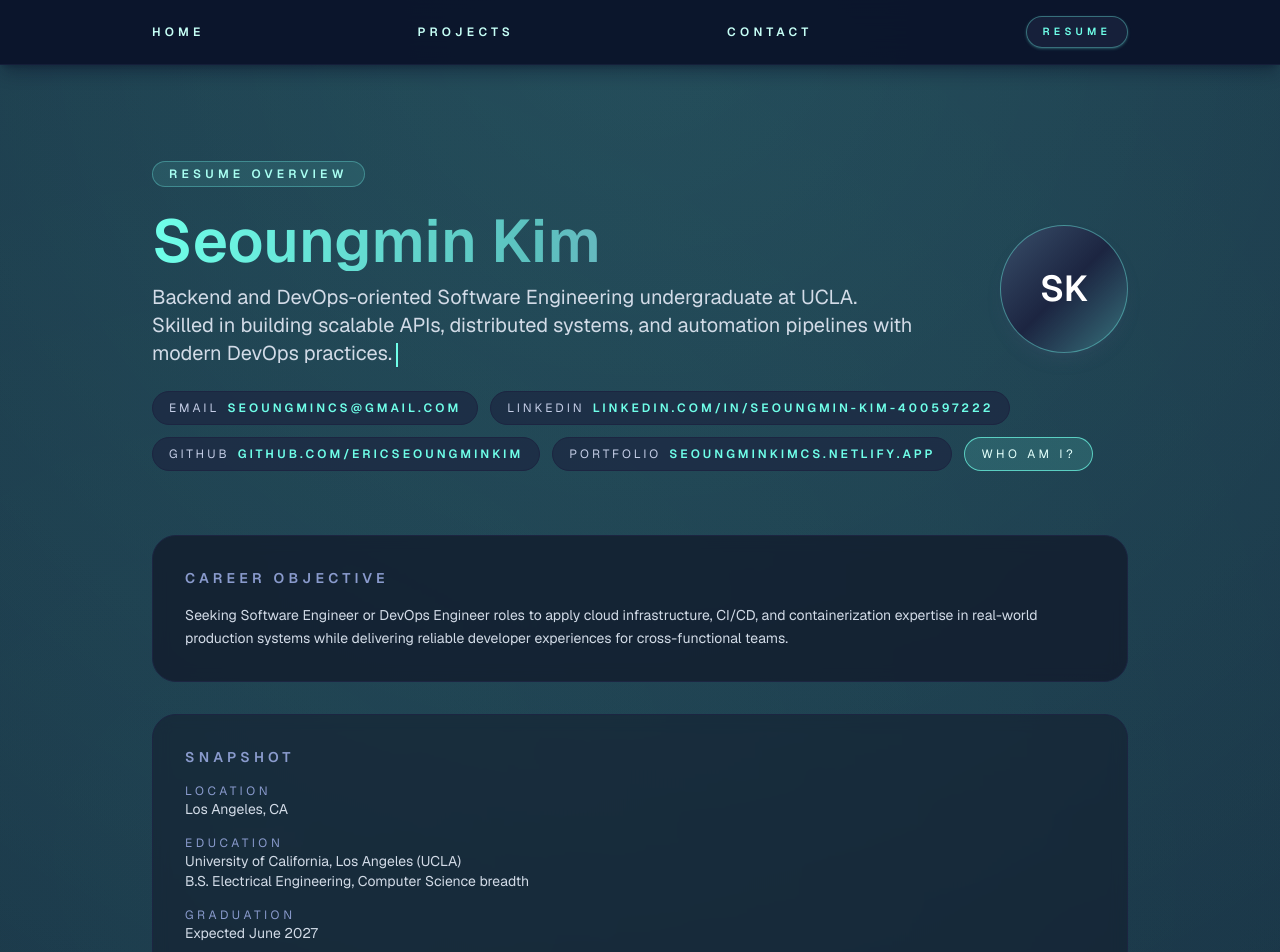
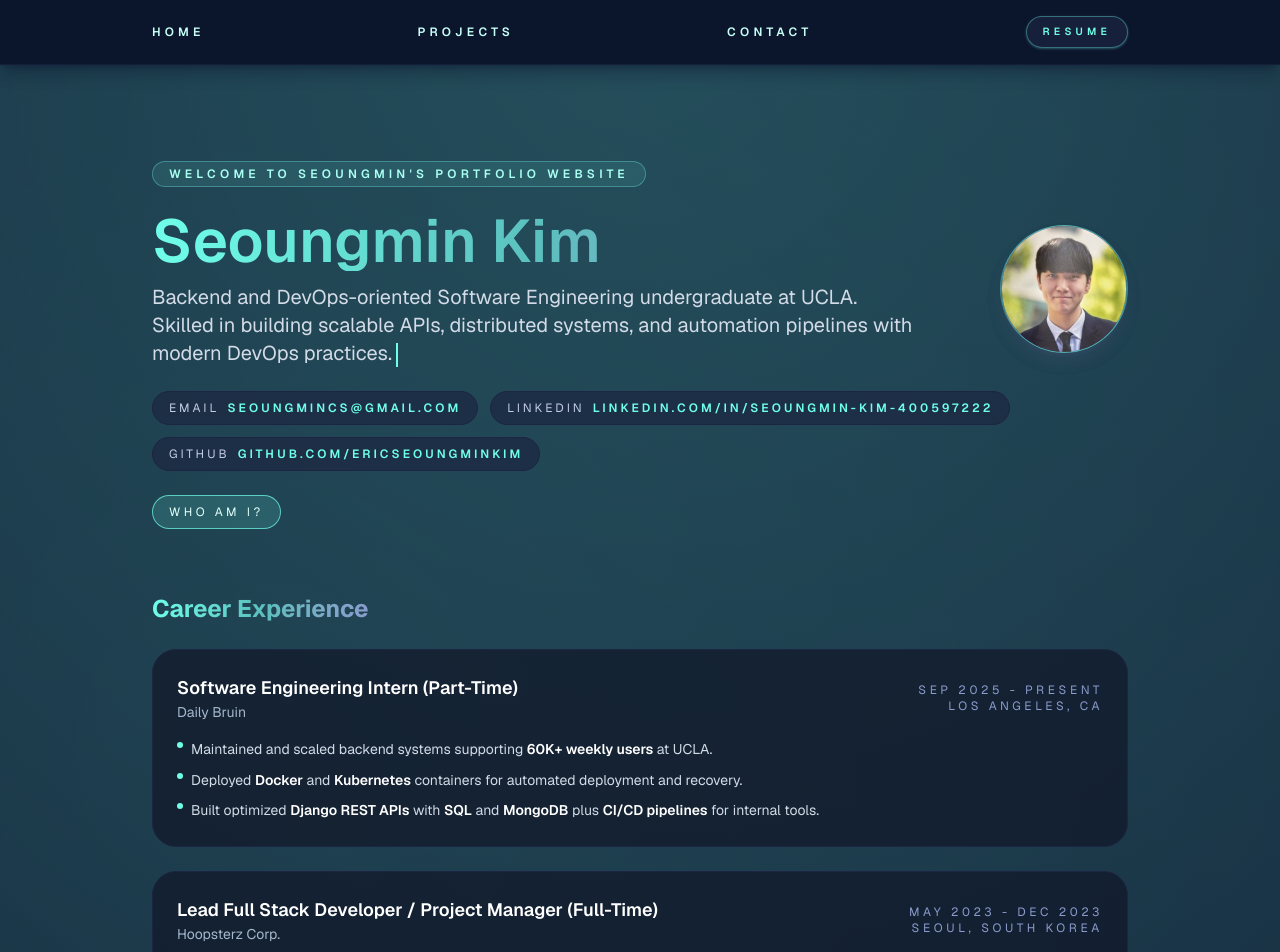
Before and after one commit to EricSeoungminKim/personal_portfolio_website, a Next.js app: page / in a window 1280 px wide. Shown: the top 952 px of the page. Built offline with nearby package versions, Linux system fonts and the light colour scheme.

Commit message:
finished the second version of website

```diff
--- a/src/app/_components/experience-section.tsx
+++ b/src/app/_components/experience-section.tsx
@@ -8,10 +8,9 @@ export function ExperienceSection({ experiences }: ExperienceSectionProps) {
   return (
     <section className="space-y-6">
       <div className="flex items-center justify-between gap-3">
-        <h2 className="bg-gradient-to-r from-[#6fffe9] via-[#5bc0be] to-[#8a9bcd] bg-clip-text text-2xl font-semibold text-transparent">
-          Experience
+        <h2 className="bg-gradient-to-r from-[#6fffe9] via-[#5bc0be] to-[#8a9bcd] bg-clip-text text-2xl font-bold text-transparent">
+          Career Experience
         </h2>
-        <p className="text-xs uppercase tracking-[0.3em] text-[#8a9bcd]">Impact in action</p>
       </div>
       <div className="space-y-6">
         {experiences.map((experience) => (
@@ -21,7 +20,9 @@ export function ExperienceSection({ experiences }: ExperienceSectionProps) {
           >
             <div className="flex flex-wrap items-center justify-between gap-3">
               <div>
-                <h3 className="text-lg font-semibold text-white">{experience.role}</h3>
+                <h3 className="text-lg font-semibold text-white">
+                  {experience.role}
+                </h3>
                 <p className="text-sm text-[#a5b8ce]">{experience.company}</p>
               </div>
               <div className="text-right text-xs uppercase tracking-[0.3em] text-[#8a9bcd]">
@@ -32,7 +33,10 @@ export function ExperienceSection({ experiences }: ExperienceSectionProps) {
             <ul className="mt-4 space-y-2 text-sm leading-relaxed text-[#d2dbe7]">
               {experience.bullets.map((bullet, index) => (
                 <li key={index} className="flex items-start gap-2">
-                  <span className="mt-1 h-1.5 w-1.5 rounded-full bg-[#6fffe9]" aria-hidden />
+                  <span
+                    className="mt-1 h-1.5 w-1.5 rounded-full bg-[#6fffe9]"
+                    aria-hidden
+                  />
                   <span>{bullet}</span>
                 </li>
               ))}
--- a/src/app/_components/hero-section.tsx
+++ b/src/app/_components/hero-section.tsx
@@ -1,6 +1,7 @@
 "use client";
 
 import { useEffect, useState } from "react";
+import Image from "next/image";
 import type { ContactLink } from "@/data/personal";
 
 type HeroSectionProps = {
@@ -34,7 +35,7 @@ export function HeroSection({ introText, contactLinks }: HeroSectionProps) {
   useEffect(() => {
     const intervalId = window.setInterval(
       () => setShowCursor((prev) => !prev),
-      isTypingComplete ? 600 : 300,
+      isTypingComplete ? 600 : 300
     );
 
     return () => window.clearInterval(intervalId);
@@ -45,14 +46,17 @@ export function HeroSection({ introText, contactLinks }: HeroSectionProps) {
   return (
     <section className="space-y-6">
       <p className="inline-flex items-center gap-2 rounded-full border border-[#5bc0be]/50 bg-[#5bc0be]/15 px-4 py-1 text-xs font-semibold uppercase tracking-[0.35em] text-[#a9fff2]">
-        Resume Overview
+        Welcome to Seoungmin&apos;s Portfolio Website
       </p>
       <div className="flex flex-col gap-6 md:flex-row md:items-center md:justify-between">
         <div className="space-y-3">
           <h1 className="bg-gradient-to-r from-[#6fffe9] via-[#5bc0be] to-[#8a9bcd] bg-clip-text text-4xl font-semibold text-transparent sm:text-5xl md:text-6xl">
             Seoungmin Kim
           </h1>
-          <p className="relative max-w-3xl text-lg text-[#d2dbe7] sm:text-xl" aria-live="polite">
+          <p
+            className="relative max-w-3xl text-lg text-[#d2dbe7] sm:text-xl"
+            aria-live="polite"
+          >
             <span>{displayText}</span>
             <span
               className={`ml-1 inline-block h-6 w-0.5 align-middle bg-[#6fffe9] transition-opacity ${
@@ -64,7 +68,13 @@ export function HeroSection({ introText, contactLinks }: HeroSectionProps) {
         </div>
         <div className="flex shrink-0 items-center justify-center">
           <div className="flex h-28 w-28 items-center justify-center rounded-full border border-[#5bc0be]/60 bg-gradient-to-br from-[#3a506b] via-[#1c2541] to-[#5bc0be]/40 text-3xl font-semibold text-white shadow-lg shadow-[#3a506b]/30 sm:h-32 sm:w-32 sm:text-4xl">
-            SK
+            <Image
+              src="/headshot.jpg"
+              alt="Seoungmin Kim"
+              width={128}
+              height={128}
+              className="h-28 w-28 rounded-full border border-[#5bc0be]/60 object-cover shadow-lg shadow-[#3a506b]/30 sm:h-32 sm:w-32"
+            />
           </div>
         </div>
       </div>
@@ -74,7 +84,9 @@ export function HeroSection({ introText, contactLinks }: HeroSectionProps) {
             key={link.label}
             href={link.href}
             target={link.href.startsWith("http") ? "_blank" : undefined}
-            rel={link.href.startsWith("http") ? "noopener noreferrer" : undefined}
+            rel={
+              link.href.startsWith("http") ? "noopener noreferrer" : undefined
+            }
             className="group inline-flex items-center gap-2 rounded-full border border-[#1c2541] bg-[#1c2541]/70 px-4 py-2 text-xs uppercase tracking-[0.25em] text-[#c4cde6] transition hover:border-[#6fffe9]/70 hover:text-[#6fffe9] focus-visible:outline-none focus-visible:ring-2 focus-visible:ring-[#6fffe9]/60 focus-visible:ring-offset-2 focus-visible:ring-offset-[#0b132b]"
           >
             <span>{link.label}</span>
@@ -83,6 +95,8 @@ export function HeroSection({ introText, contactLinks }: HeroSectionProps) {
             </span>
           </a>
         ))}
+      </div>
+      <div>
         <a
           href="#who-am-i"
           className="group inline-flex items-center gap-2 rounded-full border border-[#6fffe9]/70 bg-[#6fffe9]/15 px-4 py-2 text-xs uppercase tracking-[0.3em] text-[#e2fffb] transition hover:bg-[#6fffe9]/25 focus-visible:outline-none focus-visible:ring-2 focus-visible:ring-[#6fffe9]/70 focus-visible:ring-offset-2 focus-visible:ring-offset-[#0b132b]"
--- a/src/app/page.tsx
+++ b/src/app/page.tsx
@@ -1,18 +1,15 @@
 import {
-  careerObjective,
   contactLinks,
   courseworkGroups,
   experiences,
   heroIntroText,
   skillCardGradients,
   skillGroups,
-  snapshotItems,
   whoAmIHighlights,
   whoAmIIntro,
   whoAmITimeline,
 } from "@/data/personal";
 import { HeroSection } from "@/app/_components/hero-section";
-import { CareerSection } from "@/app/_components/career-section";
 import { ExperienceSection } from "@/app/_components/experience-section";
 import { SkillsSection } from "@/app/_components/skills-section";
 import { CourseworkSection } from "@/app/_components/coursework-section";
@@ -22,11 +19,17 @@ export default function HomePage() {
   return (
     <main className="relative mx-auto flex max-w-5xl flex-col gap-16 px-6 py-16 md:py-24">
       <HeroSection introText={heroIntroText} contactLinks={contactLinks} />
-      <CareerSection objective={careerObjective} snapshot={snapshotItems} />
       <ExperienceSection experiences={experiences} />
       <SkillsSection groups={skillGroups} gradients={skillCardGradients} />
-      <CourseworkSection groups={courseworkGroups} gradients={skillCardGradients} />
-      <WhoAmISection intro={whoAmIIntro} timeline={whoAmITimeline} highlights={whoAmIHighlights} />
+      <CourseworkSection
+        groups={courseworkGroups}
+        gradients={skillCardGradients}
+      />
+      <WhoAmISection
+        intro={whoAmIIntro}
+        timeline={whoAmITimeline}
+        highlights={whoAmIHighlights}
+      />
     </main>
   );
 }
--- a/src/data/contact.ts
+++ b/src/data/contact.ts
@@ -24,10 +24,4 @@ export const contactMethods: ContactMethod[] = [
     description: "Connect for professional updates and collaborations.",
     cta: "Connect on LinkedIn",
   },
-  {
-    label: "Portfolio",
-    href: "https://seoungminkimcs.netlify.app",
-    description: "Browse a polished snapshot of my work and achievements.",
-    cta: "Open Portfolio",
-  },
 ];
--- a/src/data/personal.tsx
+++ b/src/data/personal.tsx
@@ -4,11 +4,6 @@ export type ContactLink = {
   label: string;
   value: string;
   href: string;
-};
-
-export type SnapshotItem = {
-  label: string;
-  value: ReactNode;
 };
 
 export type Experience = {
@@ -54,40 +49,10 @@ export const contactLinks: ContactLink[] = [
     value: "github.com/EricSeoungminKim",
     href: "https://github.com/EricSeoungminKim",
   },
-  {
-    label: "Portfolio",
-    value: "seoungminkimcs.netlify.app",
-    href: "https://seoungminkimcs.netlify.app",
-  },
 ];
 
 export const careerObjective =
   "Seeking Software Engineer or DevOps Engineer roles to apply cloud infrastructure, CI/CD, and containerization expertise in real-world production systems while delivering reliable developer experiences for cross-functional teams.";
-
-export const snapshotItems: SnapshotItem[] = [
-  {
-    label: "Location",
-    value: "Los Angeles, CA",
-  },
-  {
-    label: "Education",
-    value: (
-      <>
-        University of California, Los Angeles (UCLA)
-        <br />
-        B.S. Electrical Engineering, Computer Science breadth
-      </>
-    ),
-  },
-  {
-    label: "Graduation",
-    value: "Expected June 2027",
-  },
-  {
-    label: "Interests",
-    value: "Cloud automation, observability, developer platforms",
-  },
-];
 
 export const experiences: Experience[] = [
   {
@@ -138,7 +103,10 @@ export const experiences: Experience[] = [
       <>
         Managed full-cycle development across architecture, deployment, and
         optimization with{" "}
-        <span className="font-semibold text-white">cross-functional leadership</span>.
+        <span className="font-semibold text-white">
+          cross-functional leadership
+        </span>
+        .
       </>,
     ],
   },
@@ -147,15 +115,40 @@ export const experiences: Experience[] = [
 export const skillGroups: SkillGroup[] = [
   {
     category: "Cloud and DevOps",
-    items: ["AWS (S3)", "Docker", "Kubernetes", "GitHub Actions", "Vercel", "CI/CD", "Linux"],
+    items: [
+      "AWS (S3)",
+      "Docker",
+      "Kubernetes",
+      "GitHub Actions",
+      "Vercel",
+      "CI/CD",
+      "Linux",
+    ],
   },
   {
     category: "Programming Languages",
-    items: ["Python", "JavaScript", "TypeScript", "C/C++", "Dart", "SQL", "Bash"],
+    items: [
+      "Python",
+      "JavaScript",
+      "TypeScript",
+      "C/C++",
+      "Dart",
+      "SQL",
+      "Bash",
+    ],
   },
   {
     category: "Frameworks and Libraries",
-    items: ["FastAPI", "Django", "React", "React Native", "Next.js", "Node.js", "Express", "Flutter"],
+    items: [
+      "FastAPI",
+      "Django",
+      "React",
+      "React Native",
+      "Next.js",
+      "Node.js",
+      "Express",
+      "Flutter",
+    ],
   },
   {
     category: "Databases",
@@ -163,7 +156,13 @@ export const skillGroups: SkillGroup[] = [
   },
   {
     category: "Tools",
-    items: ["Git", "Postman", "VS Code", "Google Cloud Console", "Agile Collaboration"],
+    items: [
+      "Git",
+      "Postman",
+      "VS Code",
+      "Google Cloud Console",
+      "Agile Collaboration",
+    ],
   },
 ];
 
@@ -206,14 +205,21 @@ export const courseworkGroups: CourseworkGroup[] = [
 
 export const whoAmIIntro: ReactNode[] = [
   <>
-    Hello! I&apos;m <span className="font-semibold text-[#6fffe9]">Seoungmin Kim</span>, an
-    international student at the University of California, Los Angeles (UCLA), majoring in{" "}
-    <span className="font-semibold text-[#6fffe9]">Electrical Engineering</span> with a{" "}
-    <span className="font-semibold text-[#6fffe9]">Tech Breadth in Computer Science</span>.
+    Hello! I&apos;m{" "}
+    <span className="font-semibold text-[#6fffe9]">Seoungmin Kim</span>, an
+    international student at the University of California, Los Angeles (UCLA),
+    majoring in{" "}
+    <span className="font-semibold text-[#6fffe9]">Electrical Engineering</span>{" "}
+    with a{" "}
+    <span className="font-semibold text-[#6fffe9]">
+      Tech Breadth in Computer Science
+    </span>
+    .
   </>,
   <>
-    I&apos;m passionate about the intersection of software and hardware, and I love exploring new
-    technologies through hackathons, side projects, and collaborative work.
+    I&apos;m passionate about the intersection of software and hardware, and I
+    love exploring new technologies through hackathons, side projects, and
+    collaborative work.
   </>,
 ];
 
@@ -233,8 +239,8 @@ export const whoAmITimeline: TimelineEntry[] = [
     badge: "UCLA",
     description: (
       <>
-        Began studies at <strong>UCLA</strong> in Electrical Engineering with a Computer Science
-        breadth.
+        Began studies at <strong>UCLA</strong> in Electrical Engineering with a
+        Computer Science breadth.
       </>
     ),
   },
@@ -243,8 +249,8 @@ export const whoAmITimeline: TimelineEntry[] = [
     badge: "ROKAF",
     description: (
       <>
-        Served in the <strong>Republic of Korea Air Force</strong> (Civil Engineering Squadron) as
-        part of national duty.
+        Served in the <strong>Republic of Korea Air Force</strong> (Civil
+        Engineering Squadron) as part of national duty.
       </>
     ),
   },
@@ -253,7 +259,8 @@ export const whoAmITimeline: TimelineEntry[] = [
     badge: "REBOOT",
     description: (
       <>
-        Returned to UCLA, reigniting hackathon, research, and product-building momentum.
+        Returned to UCLA, reigniting hackathon, research, and product-building
+        momentum.
       </>
     ),
   },
@@ -262,7 +269,8 @@ export const whoAmITimeline: TimelineEntry[] = [
     badge: "GRAD",
     description: (
       <>
-        Expected to graduate from UCLA with a Bachelor of Science in Electrical Engineering.
+        Expected to graduate from UCLA with a Bachelor of Science in Electrical
+        Engineering.
       </>
     ),
   },
@@ -271,12 +279,13 @@ export const whoAmITimeline: TimelineEntry[] = [
 export const whoAmIHighlights: ReactNode[] = [
   <>
     I enjoy working end-to-end, from <strong>front-end interfaces</strong> to{" "}
-    <strong>backend systems</strong> and even <strong>hardware design</strong>. My goal is to
-    champion products that challenge me technically while encouraging collaborative growth.
+    <strong>backend systems</strong> and even <strong>hardware design</strong>.
+    My goal is to champion products that challenge me technically while
+    encouraging collaborative growth.
   </>,
   <>
     I&apos;m always ready for new challenges, especially{" "}
-    <strong>hackathons, startups, and research opportunities</strong>. Let&apos;s build something
-    outstanding together.
+    <strong>hackathons, startups, and research opportunities</strong>.
+    Let&apos;s build something outstanding together.
   </>,
 ];
```
Also changed, not shown: src/app/_components/career-section.tsx (+9 -6 lines), public/headshot.jpg (added).
